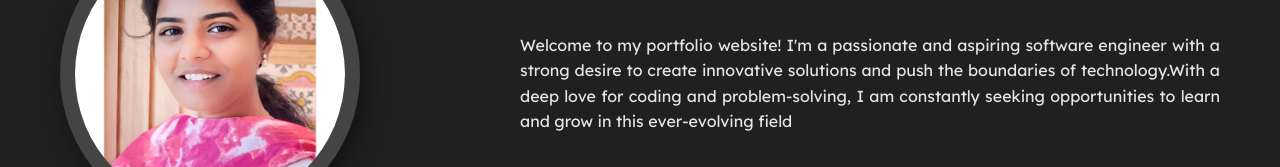
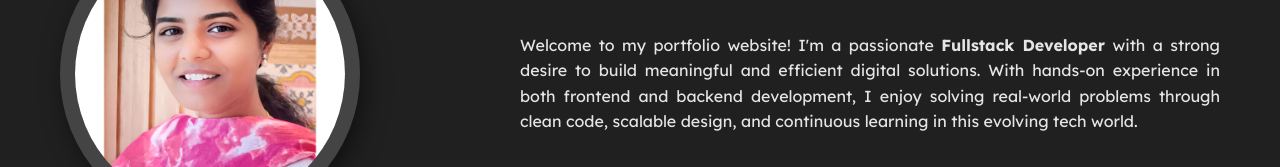
Before and after one commit to nagadevimuthyam/portfolio-website, a plain HTML site: page index.html in a window 1280 px wide. Shown: the part 319-486 px from the top of the page. Drawn offline with nearby package versions, Linux system fonts and the light colour scheme.

Commit message:
Update portfolio description and highlight Fullstack skills

```diff
--- a/index.html
+++ b/index.html
@@ -49,7 +49,8 @@
         <div class="profile-text">
             <h5>Hi I'm </h5><br>
             <h1>NagaDevi Muthyam</h1><br>
-            <p>Welcome to my portfolio website! I'm a passionate and aspiring software engineer with a strong desire to create innovative solutions and push the boundaries of technology.With a deep love for coding and problem-solving, I am constantly seeking opportunities to learn and grow in this ever-evolving field</p>
+            <p>Welcome to my portfolio website! I'm a passionate <strong>Fullstack Developer</strong> with a strong desire to build meaningful and efficient digital solutions. With hands-on experience in both frontend and backend development, I enjoy solving real-world problems through clean code, scalable design, and continuous learning in this evolving tech world.
+</p>
 
             <div class="btn-group">
                 <a href="https://docs.google.com/document/d/1FxDml2ZX-3FVdE5fvE0Kcxo7ra6FdrRp/edit?usp=sharing&ouid=100416733521474708265&rtpof=true&sd=true" class="btn   active">Download CV</a>
```
